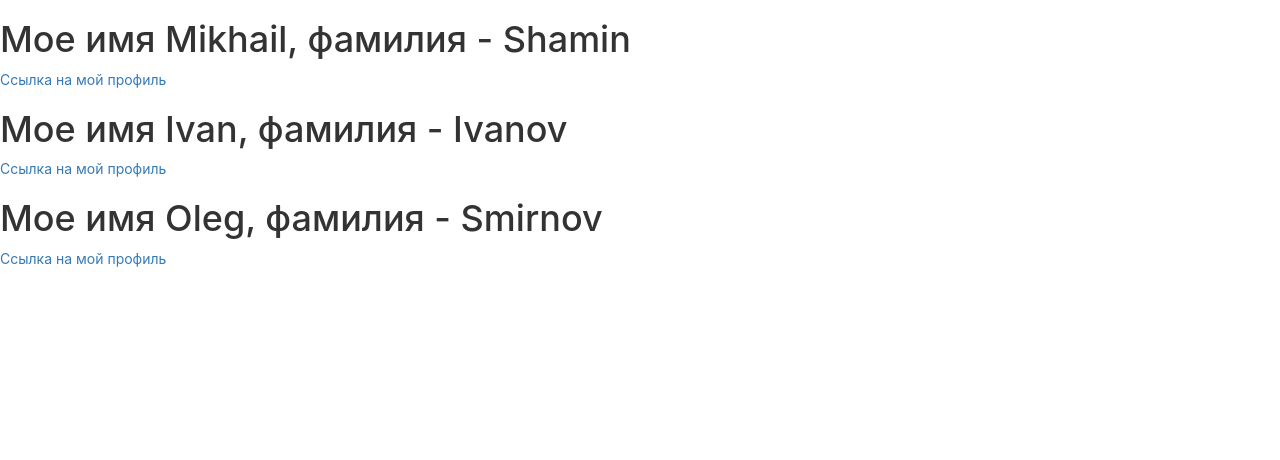
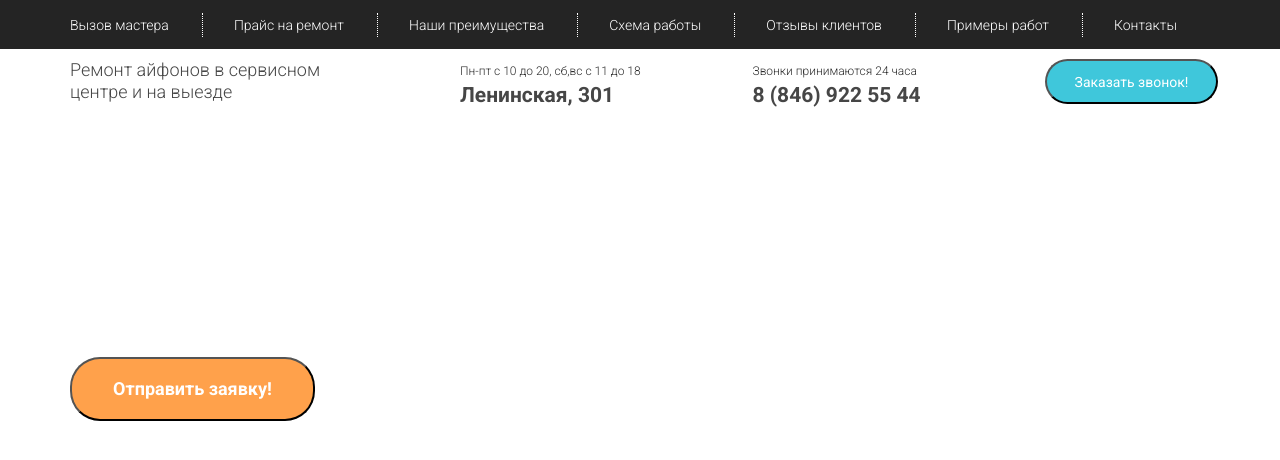
Before and after one commit to mshamin/slider, a React (Create React App) app: page / in a window 1280 px wide. Shown: the top 460 px of the page. Built offline with nearby package versions, Linux system fonts and the light colour scheme.

Commit message:
Finished layout

```diff
--- a/src/App.css
+++ b/src/App.css
@@ -1,32 +1,8 @@
+* {
+  outline : none;
+}
 .App {
-  text-align: center;
+  box-sizing: border-box;
+  font-family: "Roboto";
+  width:100%;
 }
-
-.App-logo {
-  animation: App-logo-spin infinite 20s linear;
-  height: 40vmin;
-}
-
-.App-header {
-  background-color: #282c34;
-  min-height: 100vh;
-  display: flex;
-  flex-direction: column;
-  align-items: center;
-  justify-content: center;
-  font-size: calc(10px + 2vmin);
-  color: white;
-}
-
-.App-link {
-  color: #61dafb;
-}
-
-@keyframes App-logo-spin {
-  from {
-    transform: rotate(0deg);
-  }
-  to {
-    transform: rotate(360deg);
-  }
-}
--- a/src/App.js
+++ b/src/App.js
@@ -3,30 +3,54 @@
 import './App.css';
 
 import Grid from 'react-bootstrap/lib/Grid';
-import Row from 'react-bootstrap/lib/Row';
-import Col from 'react-bootstrap/lib/Col';
 import styled from 'styled-components';
+import Header from './components/Header';
+import Menu from './components/Menu';
+import Main from './components/Main';
+
+const url = process.env.PUBLIC_URL+'/img/bg.jpg';
+
+const HeaderWrapper = styled.header`
+  width:100%;
+  height:49px;
+  background-color: #242424;'
+  opacity: 0.8;
+`
+
+const MenuWrapper = styled.div`
+  height:89px;
+  padding-top: 20px;
+`
+
+const MainWrapper = styled.main`
+  height: 600px;
+  padding-top: 130px;
+  background: url(${url}) no-repeat;
+  background-size: cover;
+`
 
 class App extends Component {
   render() {
     return (
-      <div className="wrapper">
-        <SayFullName name="Mikhail" surname="Shamin" link="https://vk.com" />
-        <SayFullName name="Ivan" surname="Ivanov" link="https://vk.com" />
-        <SayFullName name="Oleg" surname="Smirnov" link="https://vk.com" />
+      <div className="App">
+        <HeaderWrapper>
+          <Grid>
+            <Header />
+          </Grid>
+        </HeaderWrapper>
+        <MenuWrapper>
+          <Grid>
+            <Menu />
+          </Grid>
+        </MenuWrapper>
+        <MainWrapper>
+          <Grid>
+            <Main />
+          </Grid>
+        </MainWrapper>
       </div>
     );
   }
 }
 
-
-function SayFullName(props){
-  return (
-      <div>
-        <h1> Мое имя {props.name}, фамилия - {props.surname}</h1>
-        <a href={props.link}> Ссылка на мой профиль </a>
-      </div>
-    )
-}
-
 export default App;
--- /dev/null
+++ b/src/components/Header.js
@@ -0,0 +1,40 @@
+import React, { Component } from 'react';
+
+
+import Row from 'react-bootstrap/lib/Row';
+import Col from 'react-bootstrap/lib/Col';
+import styled from 'styled-components';
+
+import Link from './Link'
+
+const List = styled.ul`
+	display: flex;
+	justify-content: space-between;
+	align-items: center;
+	padding: 0;
+	height: 49px;
+`
+
+class Header extends React.Component{
+	render(){
+		return (
+				<Row>
+					<Col lg={12}>
+						<nav>
+							<List>
+								<Link link="#" text="Вызов мастера"/>
+								<Link link="#" text="Прайс на ремонт"/>
+								<Link link="#" text="Наши преимущества"/>
+								<Link link="#" text="Схема работы"/>
+								<Link link="#" text="Отзывы клиентов"/>
+								<Link link="#" text="Примеры работ"/>
+								<Link link="#" text="Контакты"/>
+							</List>
+						</nav>
+					</Col>
+				</Row>
+			)
+	}
+}
+
+export default Header
--- /dev/null
+++ b/src/components/Link.js
@@ -0,0 +1,29 @@
+import React, { Component } from 'react';
+import styled from 'styled-components';
+
+const StyledLink = styled.a`
+	color: ${props => props.active ? 'pink' : '#fff'};
+    font-size: 14px;
+    font-weight: 300;
+    line-height: 24px;
+	padding-right: 33px;
+	border-right: 1px dotted #fff;
+
+	&:hover {
+		color: '#8d8d8d';
+		text-decoration: none;
+	}
+	&:last-child{
+		border-right:none;
+	}
+`
+
+class Link extends React.Component {
+	render() {
+		return (
+				<StyledLink href={this.props.link}> {this.props.text} </StyledLink>
+			)
+	}
+}
+
+export default Link;
--- /dev/null
+++ b/src/components/Main.js
@@ -0,0 +1,60 @@
+import React, { Component } from 'react';
+
+import Row from 'react-bootstrap/lib/Row';
+import Col from 'react-bootstrap/lib/Col';
+import styled from 'styled-components';
+
+const Repair = styled.div`
+  color: #ffffff;
+  font-size: 40px;
+  font-weight: 700;
+  line-height: 50px;
+
+  span {
+  	display: block;
+  	font-size: 24px;
+  	line-height: 30px;
+  }
+`
+
+const LightText = styled.div`
+  color: #ffffff;
+  font-size: 18px;
+  font-weight: 300;
+  line-height: 28px;
+  margin-top: 54px;
+`
+const CallBtn = styled.button`
+  width: 245px;
+  height: 64px;
+  background-color: #ffa14b;
+  color: #ffffff;
+  font-size: 18px;
+  font-weight: bold;
+  line-height: 24px;
+  border-radius: 30px;
+  margin-top: 32px;
+`
+class Main extends React.Component{
+	render(){
+		return (
+				<Row>
+					<Col lg={5}>
+						<Repair>
+							Качественный ремонт
+							<span> iphone за 35 минут и гарантия 1 год </span>
+						</Repair>
+						<LightText>
+							Оставьте заявку на бесплатную диагностику без очереди, и получите защитное стекло, стоимостью 1000 рублей, с установкой в подарок!
+						</LightText>
+						<CallBtn>Отправить заявку!</CallBtn>
+					</Col>
+					<Col lg={6} lgOffset={1}>
+
+					</Col>
+				</Row>
+			)
+	}
+}
+
+export default Main
--- /dev/null
+++ b/src/components/Menu.js
@@ -0,0 +1,93 @@
+import React, { Component } from 'react';
+
+
+import Row from 'react-bootstrap/lib/Row';
+import Col from 'react-bootstrap/lib/Col';
+import styled from 'styled-components';
+
+const Repair = styled.div`
+  color: #464646;
+  font-size: 18px;
+  font-weight: 300;
+  line-height: 22px;
+`
+
+const WorkTime = styled.div`
+  color: #2a2a2a;
+  font-size: 12px;
+  font-weight: 300;
+  line-height: 24px;
+
+  span {
+  	display:block;
+  	color: #464646;
+  	font-size: 21px;
+  	font-weight: 700;
+  }
+`
+
+const Calls = styled.div`
+  color: #2a2a2a;
+  font-size: 12px;
+  font-weight: 300;
+  line-height: 24px;
+
+  span {
+  	display:block;
+  	color: #464646;
+  	font-size: 21px;
+  	font-weight: 700;
+  }
+`
+const CallButton = styled.button`
+  width: 173px;
+  height: 45px;
+  background-color: #3fc7db;
+  border-radius: 30px;
+  color: #ffffff;
+  font-size: 14px;
+  font-weight: 400;
+`
+
+class Address extends React.Component {
+	render(){
+		return(
+			<span> {this.props.addr} </span>
+			)
+	}
+}
+
+class TelNumber extends React.Component {
+	render(){
+		return(
+			<span> {this.props.tel} </span>
+			)
+	}
+}
+class Menu extends React.Component{
+	render(){
+		return (
+				<Row>
+					<Col lg={3}>
+						<Repair>Ремонт айфонов в сервисном
+								центре и на выезде</Repair>
+					</Col>
+					<Col lg={3} lgOffset={1}>
+						<WorkTime>Пн-пт с 10 до 20, сб,вс с 11 до 18
+							<Address addr="Ленинская, 301" />
+						</WorkTime>
+					</Col>
+					<Col lg={3}>
+						<Calls>Звонки принимаются 24 часа
+							<TelNumber tel="8 (846) 922 55 44" />
+						</Calls>
+					</Col>
+					<Col lg={2}>
+						<CallButton> Заказать звонок! </CallButton>
+					</Col>
+				</Row>
+			)
+	}
+}
+
+export default Menu
```
Also changed, not shown: public/img/bg.jpg (renamed from public/img/bg.png).
